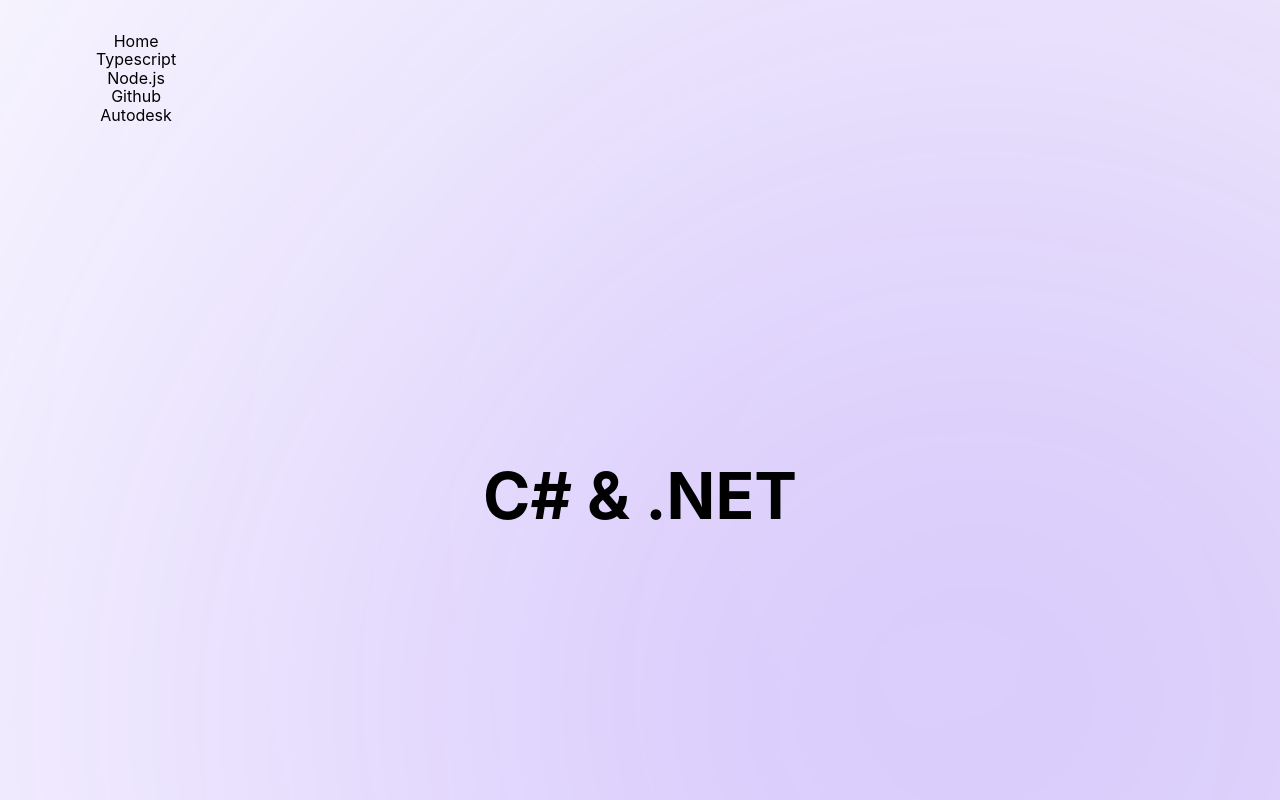
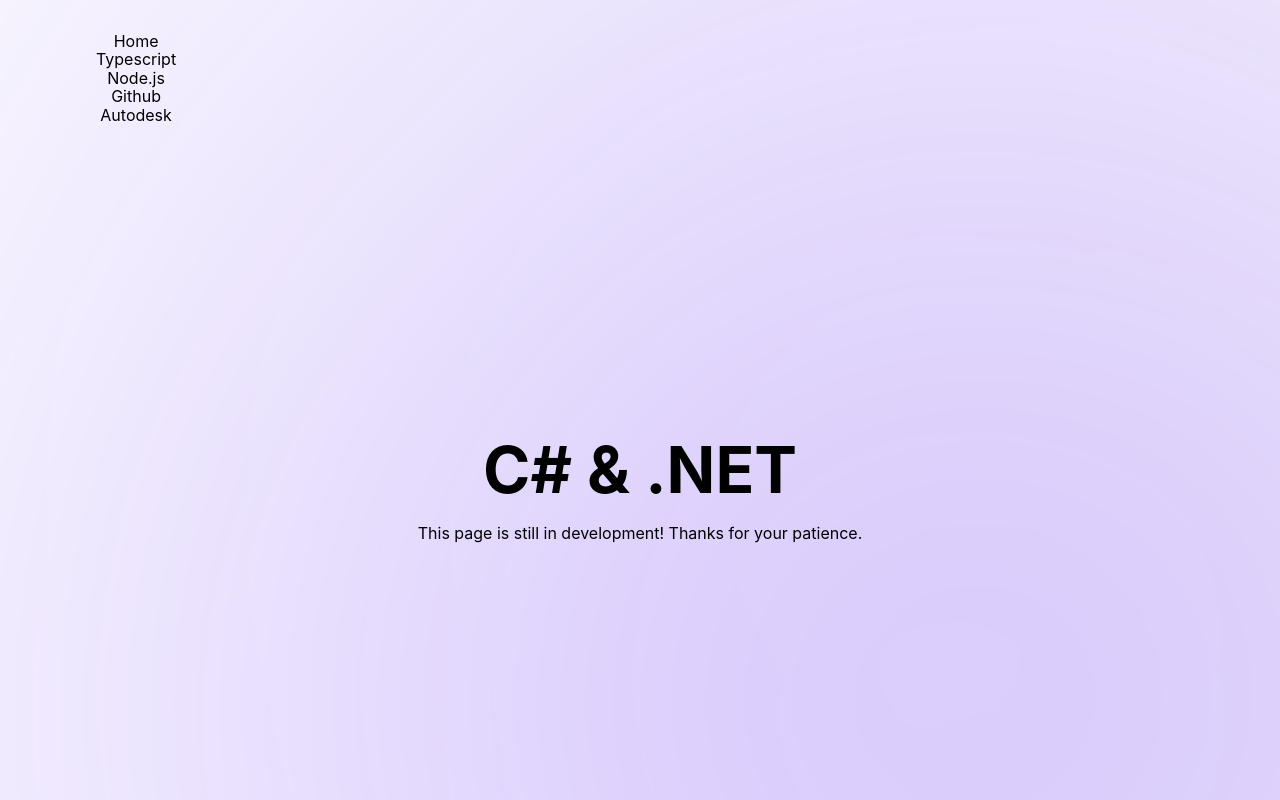
Before and after one commit to Magicoo51889/Jack-Foot-Website, a Next.js app: page /cSharp in a window 1280 px wide. Shown: the top 800 px of the page. Built offline with nearby package versions, Linux system fonts and the light colour scheme.

Commit message:
Update cSharp.tsx

```diff
--- a/pages/cSharp.tsx
+++ b/pages/cSharp.tsx
@@ -33,6 +33,9 @@ const CSharpP = () => {
             <h1 className={styles.title}>
                 C# & .NET
             </h1>
+            <p className={styles.subtitle}>
+              This page is still in development! Thanks for your patience.
+            </p>
         </main>
 
         <footer className={styles.footer}> {/*Links to socials*/}
```
